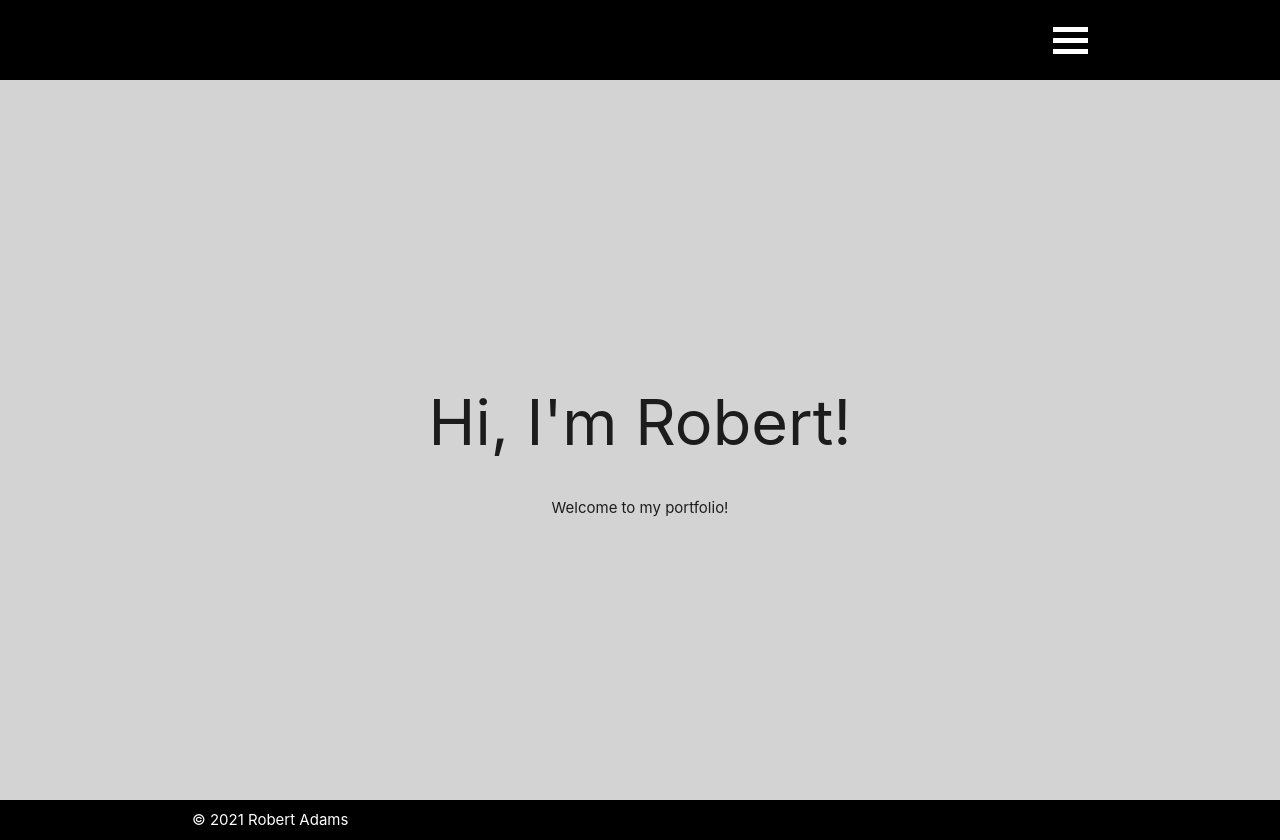
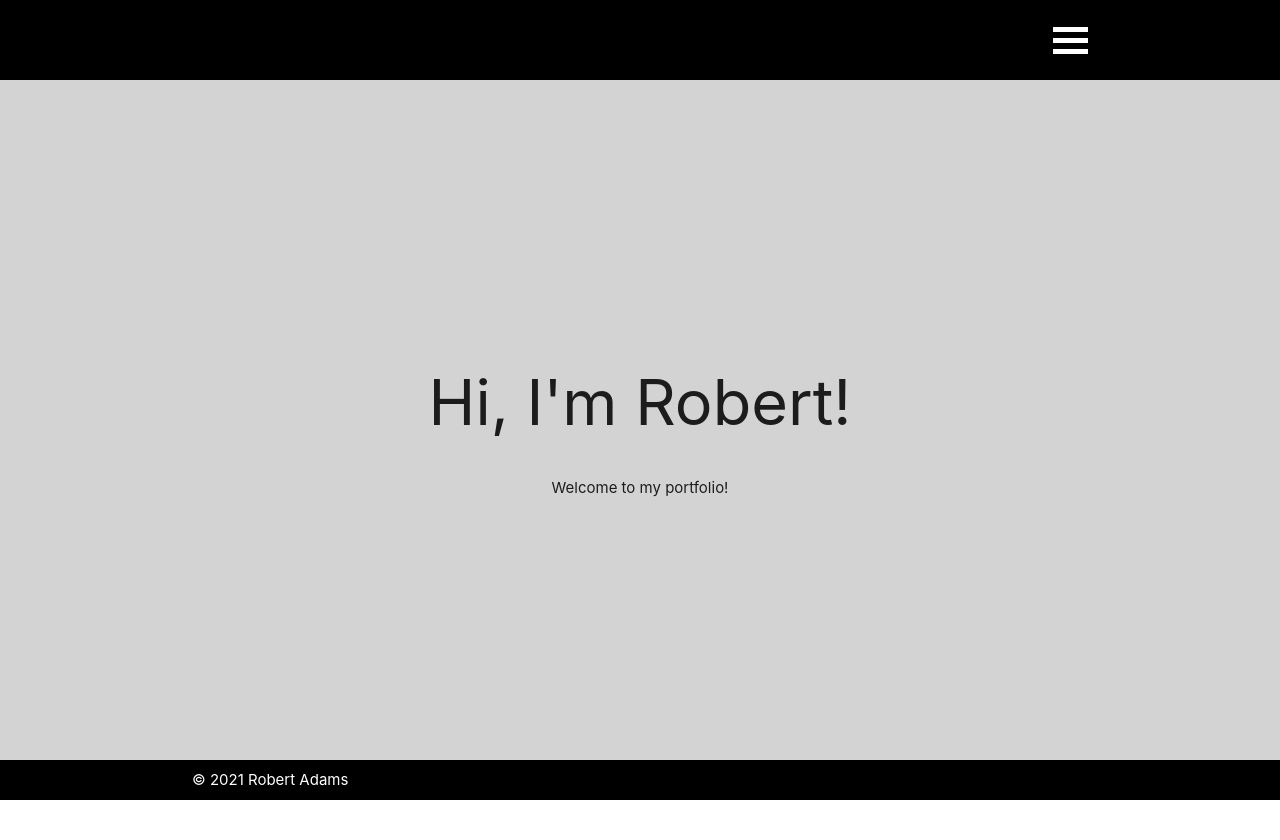
Before and after one commit to comatosino/comatosino.github.io, a React (Create React App) app: page / in a window 1280 px wide. After the commit the page ends 800 px from the top, so only its background shows below. Built offline with nearby package versions, Linux system fonts and the light colour scheme.

Commit message:
added transition rules to hide intro page

```diff
--- a/src/pages/Intro/Intro.css
+++ b/src/pages/Intro/Intro.css
@@ -1,6 +1,6 @@
 #intro {
     display: flex;
-    height: 90vh;
+    height: 85vh;
     background-color: lightgray;
     flex-direction: column;
     align-items: center;
@@ -8,6 +8,8 @@
 }
 
 .hide-intro {
-    height: 0;
-    transition-duration: 0.5s;
+    height: 0 !important;
+    opacity: 0;
+    overflow: hidden;
+    transition: height 0.5s, opacity 0s, overflow 0s;
 }
```
